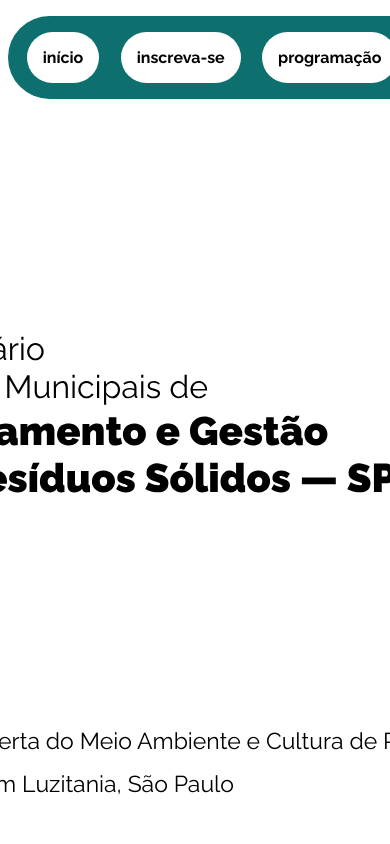
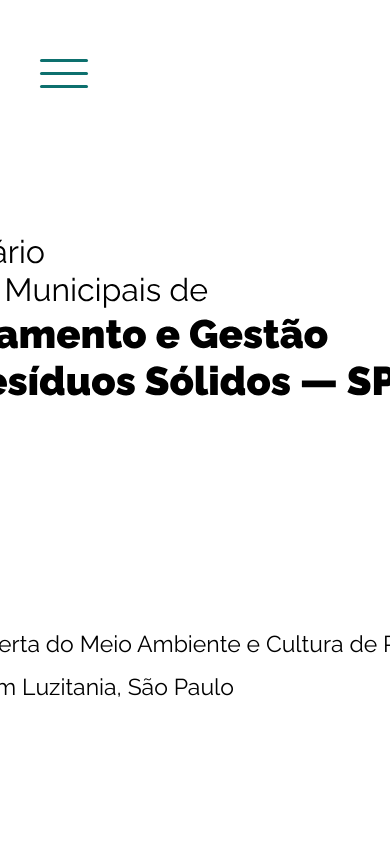
Before and after one commit to sepep-pmsp/pgirs-seminario, an Angular app: page / in a window 390 px wide. Shown: the top 844 px of the page. Built offline with nearby package versions, Linux system fonts and the light colour scheme.

Commit message:
create navigation mobile

```diff
--- a/src/app/components/navigation/navigation.component.html
+++ b/src/app/components/navigation/navigation.component.html
@@ -2,10 +2,28 @@
     <div class="_list_navigation_">
         <ul class="nav">
             <li class="_nav_"><a class="p_nav" href="">início</a></li>
-        <li class="_nav_"><a class="p_nav" > inscreva-se </a></li>
-        <li class="_nav_"><a class="p_nav" > programação </a></li>
+            <li class="_nav_"><a class="p_nav"> inscreva-se </a></li>
+            <li class="_nav_"><a class="p_nav"> programação </a></li>
             <li class="_nav_"><a class="p_nav" [routerLink]="'palestrantes'"> palestrantes</a></li>
-        <li class="_nav_"><a class="p_nav" > transmissão </a></li>
+            <li class="_nav_"><a class="p_nav"> transmissão </a></li>
         </ul>
     </div>
 </div>
+
+
+<div class="navigation">
+    <input type="checkbox" class="navigation__checkbox" id="navi-toggle">
+    <label for="navi-toggle" class="navigation__button">
+        <span class="navigation__icon">&nbsp;</span>
+    </label>
+    <div class="navigation__background">&nbsp;</div>
+    <nav class="navigation__nav">
+        <ul class="navigation__list">
+            <li class="_nav_mobile_"><a class="p_nav" href="">início</a></li>
+            <li class="_nav_mobile_"><a class="p_nav"> inscreva-se </a></li>
+            <li class="_nav_mobile_"><a class="p_nav"> programação </a></li>
+            <li class="_nav_mobile_"><a class="p_nav" [routerLink]="'palestrantes'"> palestrantes</a></li>
+            <li class="_nav_mobile_"><a class="p_nav"> transmissão </a></li>
+        </ul>
+    </nav>
+</div>
--- a/src/app/components/navigation/navigation.component.scss
+++ b/src/app/components/navigation/navigation.component.scss
@@ -1,19 +1,20 @@
-._list_navigation_, ._navigation_ {
+._list_navigation_,
+._navigation_ {
   display: flex;
   flex-direction: row;
   flex-wrap: nowrap;
   justify-content: space-around;
   align-items: center;
-    padding: 1rem .5rem;
+  padding: 1rem 0.5rem;
 
-    ._list_navigation_{
+  ._list_navigation_ {
     background-color: var(--primary);
     padding: 1rem;
     border-radius: 5rem;
   }
 }
 
-.nav{
+.nav {
   display: flex;
   flex-direction: row;
   flex-wrap: nowrap;
@@ -23,13 +24,183 @@
   width: 42rem;
 }
 
-._nav_{
+._nav_ {
   background-color: white;
   padding: 1rem;
   border-radius: 5rem;
 
+  .p_nav {
+    font-weight: bold;
+  }
+}
+
+.navigation {
+  display: none;
+}
+
+//mobile
+
+@media screen and (min-width: 320px) and (max-width: 425px) {
+  ._navigation_ {
+    display: none;
+  }
+
+  .navigation {
+    display: flex;
+    flex-direction: column;
+    justify-content: flex-start;
+    align-items: center;
+    gap: 1rem;
+    z-index: 1;
+
+    &__checkbox {
+      display: none;
+    }
+
+    &__button {
+        height: 7rem;
+        width: 7rem;
+        position: fixed;
+        top: 1rem;
+        left: .5rem;
+        border-radius: 50%;
+        z-index: 2000;
+        text-align: center;
+        cursor: pointer;
+    }
+
+    &__nav {
+        height: 100vh;
+        position: fixed;
+        top: 0;
+        left: 0;
+        z-index: 1500;
+        visibility: hidden;
+        opacity: 0;
+        width: 0;
+        transition: all .5s linear;
+    }
+
+    &__list {
+        position: absolute;
+        top: 50%;
+        left: 50%;
+        transform: translate(-50%,-50%);
+        list-style: none;
+        text-align: center;
+        width: 100%;
+        display: flex;
+        flex-direction: column;
+        flex-wrap: nowrap;
+        justify-content: center;
+        align-items: center;
+        gap: 5rem;
+    }
+
     .p_nav{
-        font-weight: bold;
+      font-size: 35px;
+      font-weight: 400;
+    }
+
+    &__item {
+        margin: 1rem;
+    }
+
+    &__link {
+        &:link,
+        &:visited {
+            display: inline-block;
+            font-size: 3rem;
+            font-weight: 300;
+            padding: 1rem 2rem;
+            color: white;
+            text-decoration: none;
+            text-transform: uppercase;
+            background-size: 220%;
+            transition: all .5s;
+
+            span {
+                margin-right: 1.5rem;
+                display: inline-block;
+            }
+        }
+    }
+
+    ._nav_mobile_{
+      background-color: var(--White);
+      width: 17rem;
+      height: 3rem;
+      border-radius: 5rem;
+    }
+
+
+    //FUNCTIONALITY
+    &__checkbox:checked ~ &__background {
+        transform: scale(80);
+    }
+
+    &__checkbox:checked ~ &__nav {
+        opacity: 1;
+        width: 100%;
+        visibility: visible;
+        background-color: var(--primary);
+    }
+
+
+    //ICON
+    &__icon {
+        position: relative;
+        margin-top: 3.5rem;
+
+        &,
+        &::before,
+        &::after {
+            width: 3rem;
+            height: 3px;
+            border-radius: 2rem;
+            background-color: var(--primary);
+            display: inline-block;
+        }
+
+        &::before,
+        &::after {
+            content: "";
+            position: absolute;
+            left: 0;
+            transition: all .5s;
 
         }
+
+        &::before { top: -.8rem; }
+        &::after { top: .8rem; }
     }
+
+    &__button:hover &__icon::before {
+        top: -1rem;
+    }
+
+    &__button:hover &__icon::after {
+        top: 1rem;
+    }
+
+    &__checkbox:checked + &__button &__icon {
+      background-color: transparent;
+    }
+    &__checkbox:checked + &__icon {
+      background-color: var(--secondary);
+    }
+
+    &__checkbox:checked + &__button &__icon::before {
+        top: 0;
+        transform: rotate(135deg);
+        background-color: var(--secondary);
+    }
+
+    &__checkbox:checked + &__button &__icon::after {
+        top: 0;
+        transform: rotate(-135deg);
+        background-color: var(--secondary);
+    }
+  }
+
+}
--- a/src/app/components/navigation/navigation.component.ts
+++ b/src/app/components/navigation/navigation.component.ts
@@ -1,4 +1,5 @@
 import { Component } from '@angular/core';
+import { ActivatedRoute, Router } from '@angular/router';
 
 @Component({
   selector: 'app-navigation',
@@ -8,5 +9,20 @@
   styleUrl: './navigation.component.scss'
 })
 export class NavigationComponent {
-
+  isMenuOpen = false;
+  constructor(
+    private route: ActivatedRoute,
+    private router: Router) {}
+  ngOnInit() {
+    this.router.events.subscribe(() => {
+      this.closeMenu();
+    });
+  }
+  closeMenu() {
+    this.isMenuOpen = false;
+    const checkbox = document.getElementById('checkbox') as HTMLInputElement;
+    if (checkbox) {
+      checkbox.checked = false;
+    }
+  }
 }
```
Lines whose indentation alone changed are shown as unchanged.
